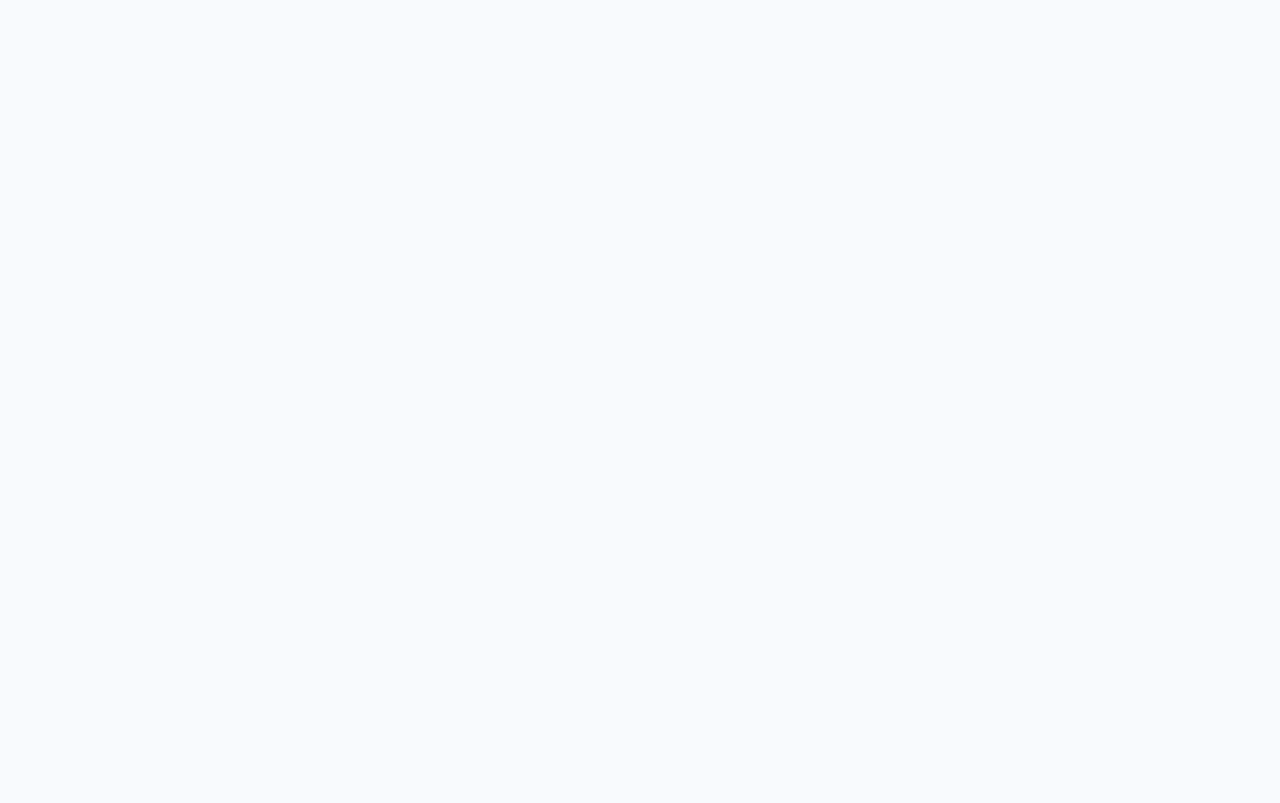
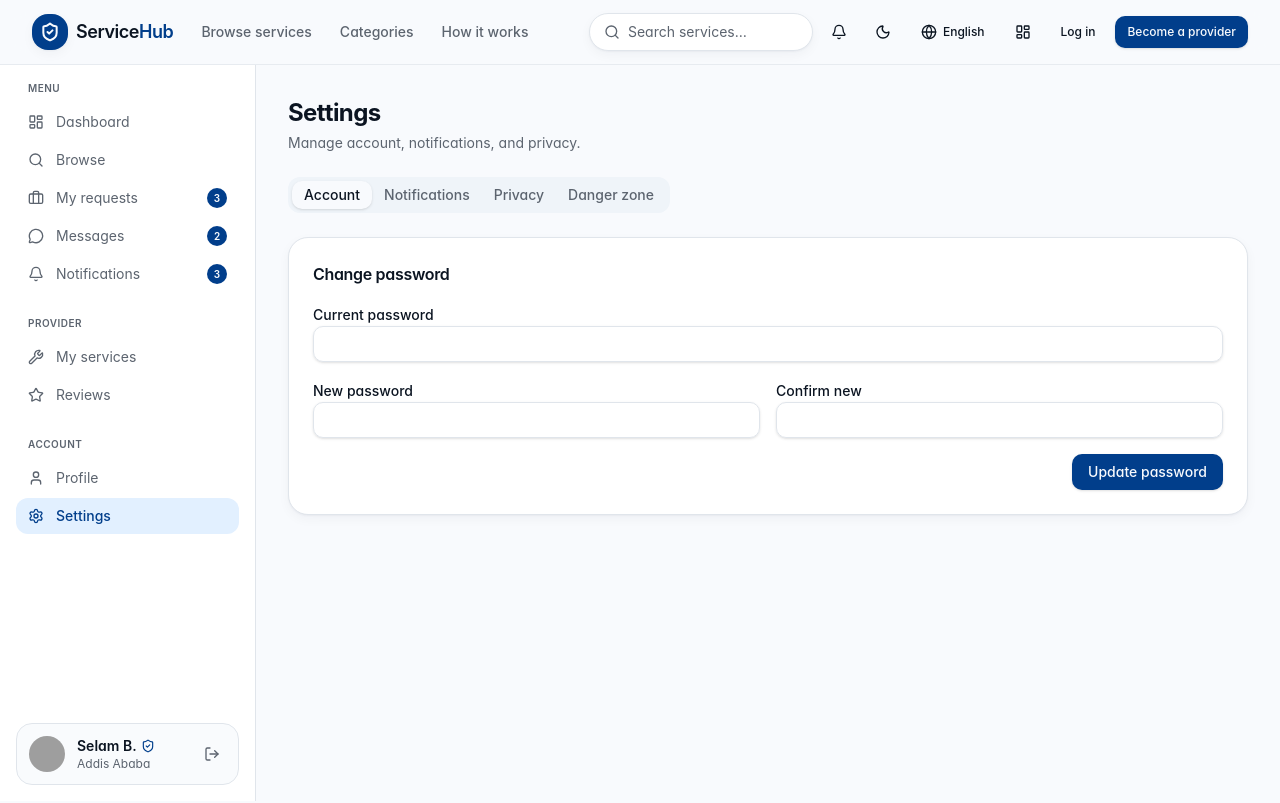
Before and after one commit to nibmangit/servicehub, a React (Vite) app in the folder frontend/: page /settings in a window 1280 px wide. Before the commit this address had no page. Shown: the top 803 px of the page. Built offline with nearby package versions, Linux system fonts and the light colour scheme; grey boxes are pictures that could not be loaded.

Commit message:
feat: add the settings page

```diff
--- a/frontend/src/App.jsx
+++ b/frontend/src/App.jsx
@@ -18,6 +18,7 @@ import Requests from "./pages/Requests";
 import ReviewsPage from "./pages/Reviews";
 import Notifications from "./pages/Notifications";
 import Messages from "./pages/Messages";
+import Settings from "./pages/Settings";
 
 export default function App() {
   return (
@@ -44,6 +45,7 @@ export default function App() {
             <Route path="messages" element={<Messages />} />
 
             <Route path="profile" element={<Profile />} />
+            <Route path="settings" element={<Settings />} />
           </Route>
 
         </Route>
--- /dev/null
+++ b/frontend/src/pages/Settings.jsx
@@ -0,0 +1,111 @@
+import { AlertTriangle } from "lucide-react";
+import { toast } from "sonner";
+
+import { Button } from "../components/ui/Button";
+import { Input } from "../components/ui/Input";
+import { Label } from "../components/ui/Label";
+import { Switch } from "../components/ui/Switch";
+import { Tabs, TabsContent, TabsList, TabsTrigger } from "../components/ui/Tabs";
+
+export default function Settings() {
+  return (
+    <div className="p-6 lg:p-8">
+      <h1 className="text-2xl font-bold tracking-tight">Settings</h1>
+      <p className="mt-1 text-sm text-muted-foreground">Manage account, notifications, and privacy.</p>
+
+      <Tabs defaultValue="account" className="mt-6">
+        <TabsList>
+          <TabsTrigger value="account">Account</TabsTrigger>
+          <TabsTrigger value="notifications">Notifications</TabsTrigger>
+          <TabsTrigger value="privacy">Privacy</TabsTrigger>
+          <TabsTrigger value="danger">Danger zone</TabsTrigger>
+        </TabsList>
+
+        <TabsContent value="account" className="mt-6 space-y-6">
+          <Card title="Change password">
+            <form className="grid gap-4 sm:grid-cols-2" onSubmit={(e) => { e.preventDefault(); toast.success("Password updated"); }}>
+              <div className="space-y-1.5 sm:col-span-2">
+                <Label htmlFor="cp">Current password</Label>
+                <Input id="cp" type="password" />
+              </div>
+              <div className="space-y-1.5">
+                <Label htmlFor="np">New password</Label>
+                <Input id="np" type="password" />
+              </div>
+              <div className="space-y-1.5">
+                <Label htmlFor="cn">Confirm new</Label>
+                <Input id="cn" type="password" />
+              </div>
+              <div className="sm:col-span-2 flex justify-end">
+                <Button type="submit">Update password</Button>
+              </div>
+            </form>
+          </Card>
+        </TabsContent>
+
+        <TabsContent value="notifications" className="mt-6">
+          <Card title="Notification preferences">
+            <div className="divide-y divide-border">
+              {[
+                { label: "New booking requests", desc: "Get notified when a customer books your service." },
+                { label: "Message alerts", desc: "Ping me when I receive a new chat message." },
+                { label: "Review received", desc: "Notify me when a customer leaves a review." },
+                { label: "Weekly summary", desc: "Email digest every Monday morning." },
+                { label: "Marketing", desc: "Product updates and offers from ServiceHub." },
+              ].map((n, i) => (
+                <div key={n.label} className="flex items-center justify-between py-4 first:pt-0 last:pb-0">
+                  <div>
+                    <div className="text-sm font-medium">{n.label}</div>
+                    <div className="text-xs text-muted-foreground">{n.desc}</div>
+                  </div>
+                  <Switch defaultChecked={i < 3} />
+                </div>
+              ))}
+            </div>
+          </Card>
+        </TabsContent>
+
+        <TabsContent value="privacy" className="mt-6">
+          <Card title="Privacy">
+            <div className="divide-y divide-border">
+              {[
+                { label: "Show phone to booked customers", checked: true },
+                { label: "Show my location on public profile", checked: true },
+                { label: "Allow ServiceHub to use my reviews in marketing", checked: false },
+              ].map((n) => (
+                <div key={n.label} className="flex items-center justify-between py-4 first:pt-0 last:pb-0">
+                  <div className="text-sm font-medium">{n.label}</div>
+                  <Switch defaultChecked={n.checked} />
+                </div>
+              ))}
+            </div>
+          </Card>
+        </TabsContent>
+
+        <TabsContent value="danger" className="mt-6">
+          <div className="rounded-2xl border border-destructive/40 bg-destructive/5 p-6">
+            <div className="flex items-start gap-3">
+              <div className="grid h-10 w-10 shrink-0 place-items-center rounded-xl bg-destructive/15 text-destructive">
+                <AlertTriangle className="h-5 w-5" />
+              </div>
+              <div className="flex-1">
+                <h3 className="font-semibold">Delete account</h3>
+                <p className="mt-1 text-sm text-muted-foreground">Permanently delete your ServiceHub account and all associated data. This cannot be undone.</p>
+                <Button variant="destructive" className="mt-4">Delete my account</Button>
+              </div>
+            </div>
+          </div>
+        </TabsContent>
+      </Tabs>
+    </div>
+  );
+}
+
+function Card({ title, children }) {
+  return (
+    <section className="rounded-2xl border border-border bg-card p-6 shadow-soft">
+      <h3 className="mb-4 text-base font-semibold">{title}</h3>
+      {children}
+    </section>
+  );
+}
```
